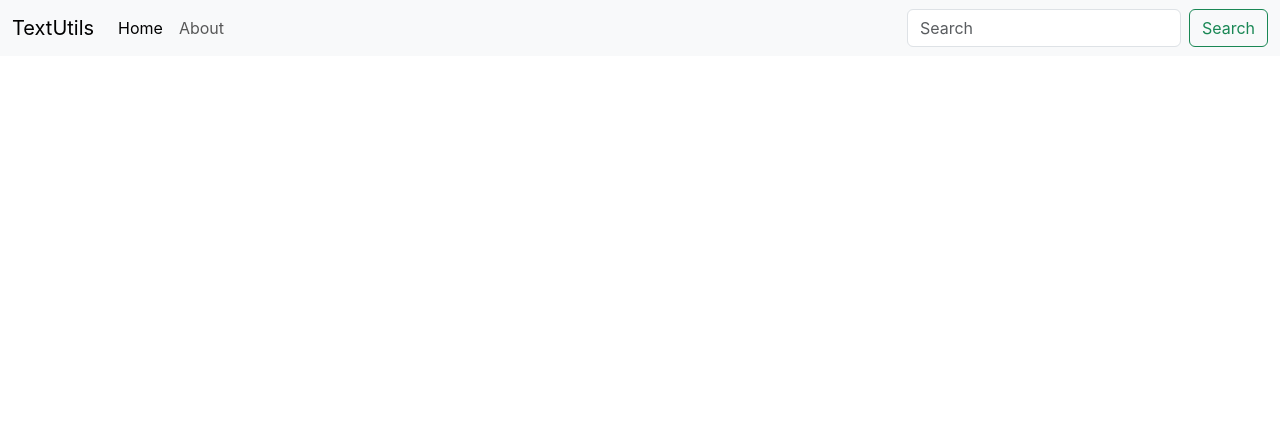
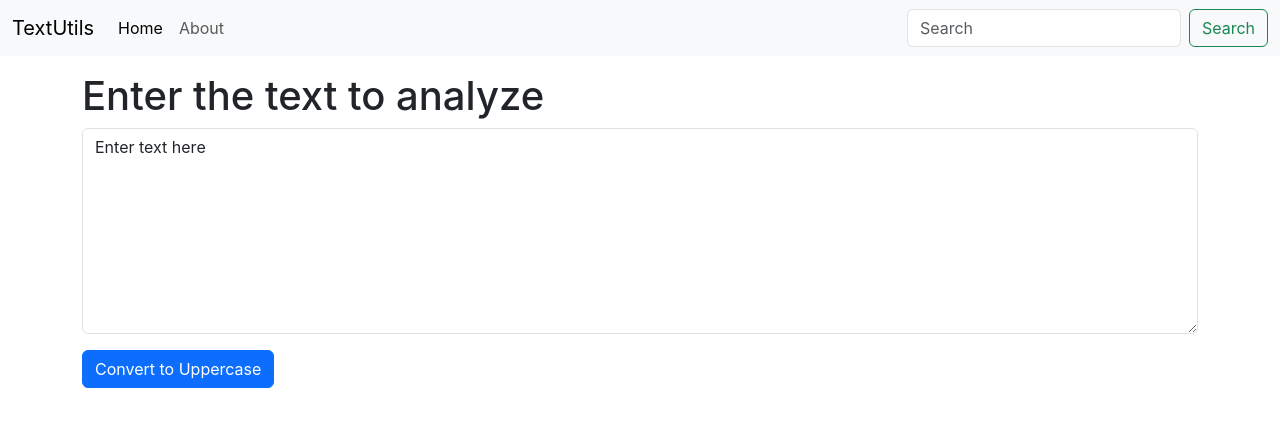
Before and after one commit to ImbisatUlHaque/TextUtilsReact, a React (Create React App) app: page / in a window 1280 px wide. Shown: the top 426 px of the page. Built offline with nearby package versions, Linux system fonts and the light colour scheme.

Commit message:
Added functionality to change text to upper case

```diff
--- a/src/App.js
+++ b/src/App.js
@@ -1,31 +1,17 @@
 import './App.css';
+import Navbar from './component/Navbar';
+import TextForm from './component/TextForm';
 
 function App() {
   return (
-   <>
-   <nav className="navbar navbar-expand-lg bg-body-tertiary">
-  <div className="container-fluid">
-    <a className="navbar-brand" href="/">TextUtils</a>
-    <button className="navbar-toggler" type="button" data-bs-toggle="collapse" data-bs-target="#navbarSupportedContent" aria-controls="navbarSupportedContent" aria-expanded="false" aria-label="Toggle navigation">
-      <span className="navbar-toggler-icon"></span>
-    </button>
-    <div className="collapse navbar-collapse" id="navbarSupportedContent">
-      <ul className="navbar-nav me-auto mb-2 mb-lg-0">
-        <li className="nav-item">
-          <a className="nav-link active" aria-current="page" href="/">Home</a>
-        </li>
-        <li className="nav-item">
-          <a className="nav-link" href="/">About</a>
-        </li>
-      </ul>
-      <form className="d-flex" role="search">
-        <input className="form-control me-2" type="search" placeholder="Search" aria-label="Search" />
-        <button className="btn btn-outline-success" type="submit">Search</button>
-      </form>
-    </div>
-  </div>
-</nav>
-   </>
+    <>
+      {/* <Navbar  /> */}
+      <Navbar title="TextUtils" />
+      <div className="container  my-3">
+        <TextForm heading="Enter the text to analyze" />
+
+      </div>
+    </>
   );
 }
 
--- /dev/null
+++ b/src/component/Navbar.js
@@ -0,0 +1,36 @@
+import React from 'react'
+import PropTypes from 'prop-types'
+
+
+export default function Navbar(props) {
+    return (
+        <nav className="navbar navbar-expand-lg bg-body-tertiary">
+            <div className="container-fluid">
+                <a className="navbar-brand" href="/">{props.title}</a>
+                <button className="navbar-toggler" type="button" data-bs-toggle="collapse" data-bs-target="#navbarSupportedContent" aria-controls="navbarSupportedContent" aria-expanded="false" aria-label="Toggle navigation">
+                    <span className="navbar-toggler-icon"></span>
+                </button>
+                <div className="collapse navbar-collapse" id="navbarSupportedContent">
+                    <ul className="navbar-nav me-auto mb-2 mb-lg-0">
+                        <li className="nav-item">
+                            <a className="nav-link active" aria-current="page" href="/">Home</a>
+                        </li>
+                        <li className="nav-item">
+                            <a className="nav-link" href="/">About</a>
+                        </li>
+                    </ul>
+                    <form className="d-flex" role="search">
+                        <input className="form-control me-2" type="search" placeholder="Search" aria-label="Search" />
+                        <button className="btn btn-outline-success" type="submit">Search</button>
+                    </form>
+                </div>
+            </div>
+        </nav>
+    )
+}
+
+Navbar.propTypes = { title: PropTypes.string.isRequired };
+
+Navbar.defaultProps = {
+    title: "Set title here"
+}
--- /dev/null
+++ b/src/component/TextForm.js
@@ -0,0 +1,24 @@
+import React, { useState } from 'react'
+
+export default function TextForm(props) {
+    const [text, setText] = useState('Enter text here');
+
+    const handleUpClick = () => {
+        let newText = text.toUpperCase();
+        setText(newText);
+    }
+
+    const handleOnChange = (event) => {
+        setText(event.target.value);
+    }
+
+    return (
+        <div>
+            <h1>{props.heading}</h1>
+            <div className="mb-3">
+                <textarea className="form-control" value={text} onChange={handleOnChange} id="myBox" rows="8"></textarea>
+            </div>
+            <button className="btn btn-primary" onClick={handleUpClick}>Convert to Uppercase</button>
+        </div>
+    )
+}
```
